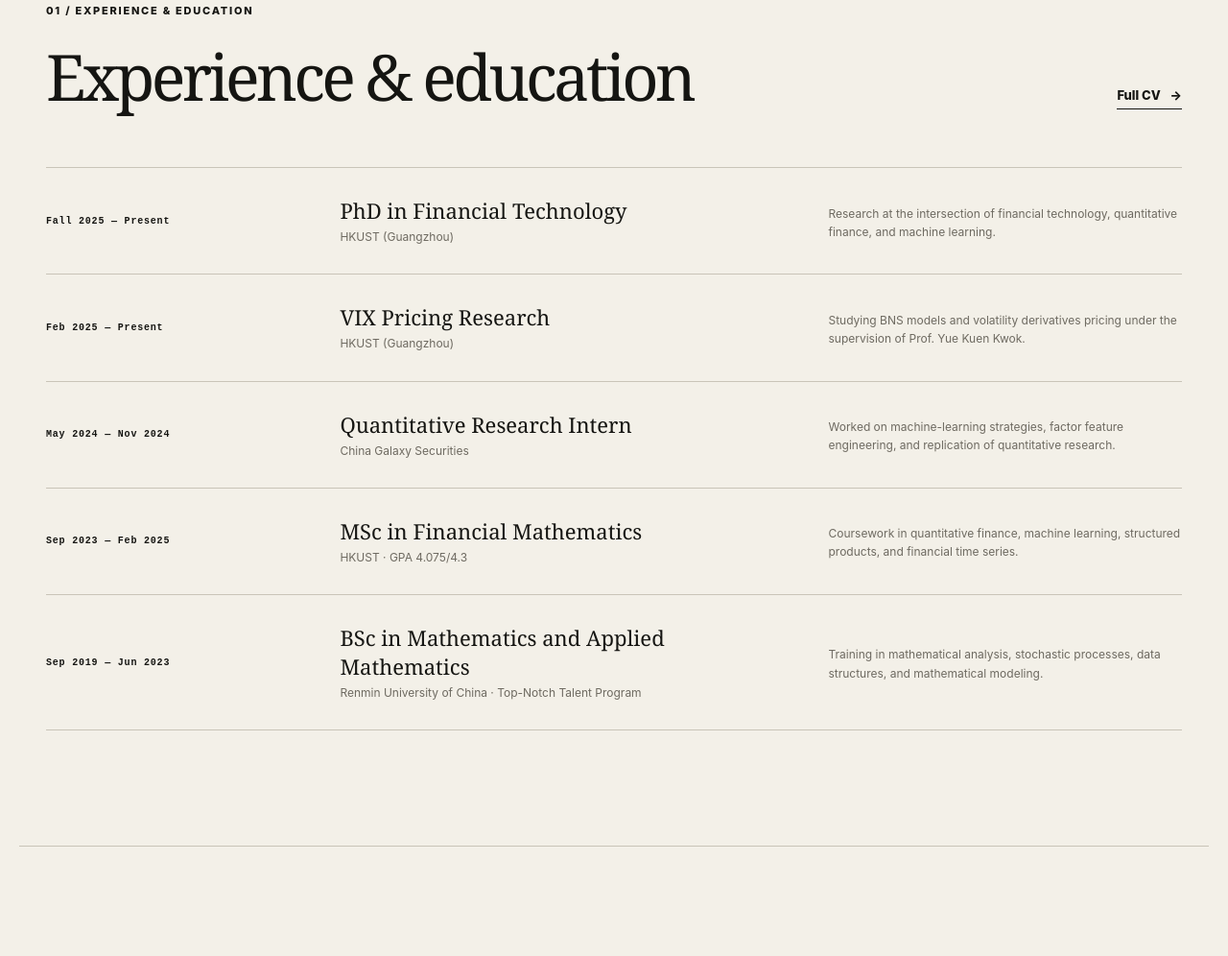
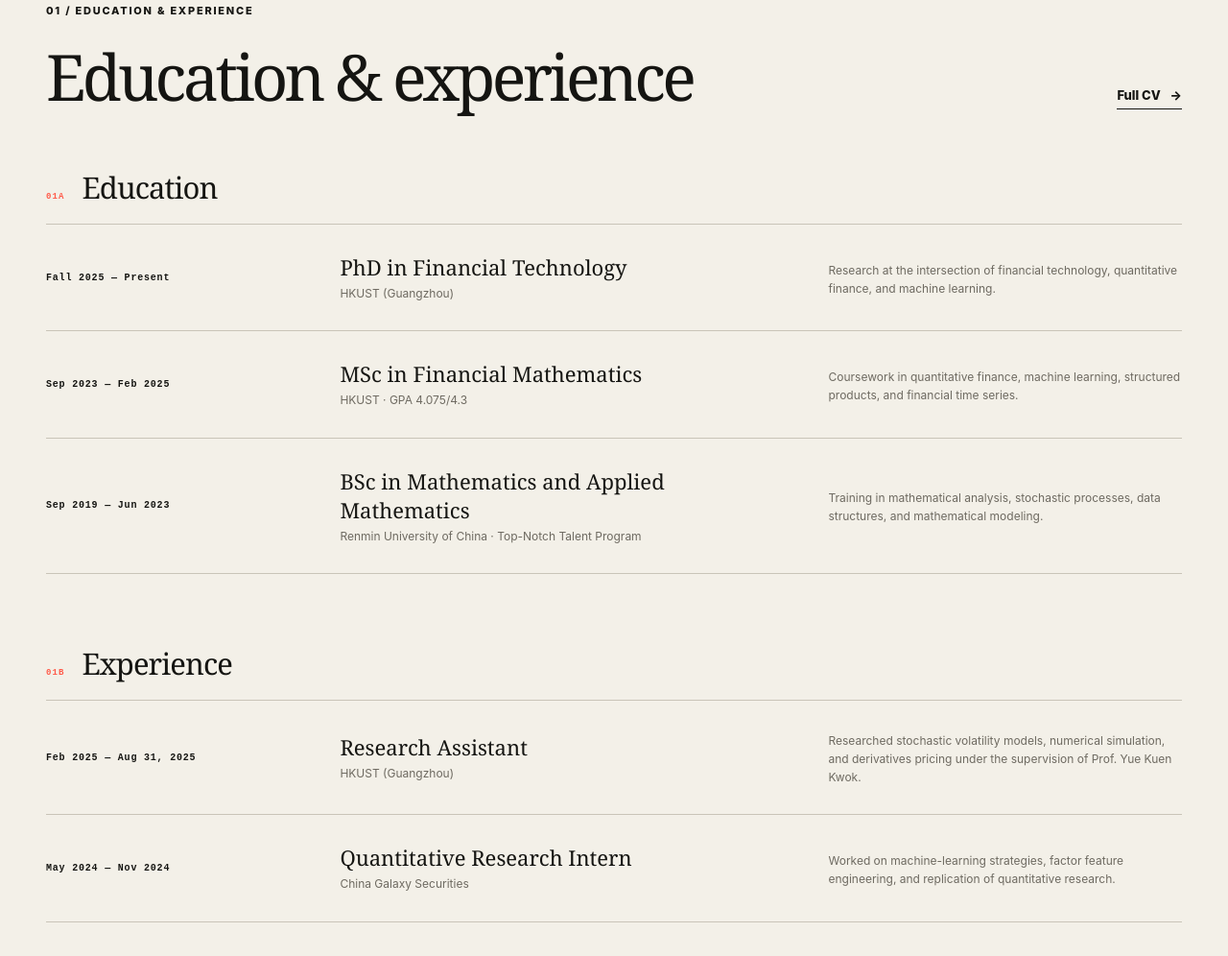
Before and after one commit to cxxxxxxhh/cxxxxxxhh.github.io, a plain HTML site: page index.html in a window 1280 px wide. Shown: the part 1036-2032 px from the top of the page at 96% size. Drawn offline with Linux system fonts and the light colour scheme.

Commit message:
Separate education and experience sections

```diff
--- a/index.html
+++ b/index.html
@@ -19,7 +19,7 @@
       </a>
 
       <nav class="desktop-nav" aria-label="Main navigation">
-        <a href="#experience">Experience</a>
+        <a href="#experience">Education</a>
         <a href="#work">Projects</a>
         <a href="#publications">Publications</a>
         <a href="#about">About</a>
@@ -39,7 +39,7 @@
 
     <div class="mobile-menu" aria-hidden="true">
       <nav aria-label="Mobile navigation">
-        <a href="#experience"><span>01</span>Experience</a>
+        <a href="#experience"><span>01</span>Education & Experience</a>
         <a href="#work"><span>02</span>Projects</a>
         <a href="#publications"><span>03</span>Publications</a>
         <a href="#about"><span>04</span>About</a>
@@ -84,15 +84,23 @@
 
       <section class="section experience-section" id="experience">
         <div class="section-heading reveal">
-          <div><p class="section-number">01 / EXPERIENCE & EDUCATION</p><h2>Experience & education</h2></div>
+          <div><p class="section-number">01 / EDUCATION & EXPERIENCE</p><h2>Education & experience</h2></div>
           <a class="text-link" href="resume.html">Full CV <span>→</span></a>
         </div>
-        <div class="timeline reveal">
-          <article><time>Fall 2025 — Present</time><div><h3>PhD in Financial Technology</h3><p>HKUST (Guangzhou)</p></div><span>Research at the intersection of financial technology, quantitative finance, and machine learning.</span></article>
-          <article><time>Feb 2025 — Present</time><div><h3>VIX Pricing Research</h3><p>HKUST (Guangzhou)</p></div><span>Studying BNS models and volatility derivatives pricing under the supervision of Prof. Yue Kuen Kwok.</span></article>
-          <article><time>May 2024 — Nov 2024</time><div><h3>Quantitative Research Intern</h3><p>China Galaxy Securities</p></div><span>Worked on machine-learning strategies, factor feature engineering, and replication of quantitative research.</span></article>
-          <article><time>Sep 2023 — Feb 2025</time><div><h3>MSc in Financial Mathematics</h3><p>HKUST · GPA 4.075/4.3</p></div><span>Coursework in quantitative finance, machine learning, structured products, and financial time series.</span></article>
-          <article><time>Sep 2019 — Jun 2023</time><div><h3>BSc in Mathematics and Applied Mathematics</h3><p>Renmin University of China · Top-Notch Talent Program</p></div><span>Training in mathematical analysis, stochastic processes, data structures, and mathematical modeling.</span></article>
+        <div class="timeline-block reveal">
+          <div class="timeline-block-heading"><span>01A</span><h3>Education</h3></div>
+          <div class="timeline">
+            <article><time>Fall 2025 — Present</time><div><h3>PhD in Financial Technology</h3><p>HKUST (Guangzhou)</p></div><span>Research at the intersection of financial technology, quantitative finance, and machine learning.</span></article>
+            <article><time>Sep 2023 — Feb 2025</time><div><h3>MSc in Financial Mathematics</h3><p>HKUST · GPA 4.075/4.3</p></div><span>Coursework in quantitative finance, machine learning, structured products, and financial time series.</span></article>
+            <article><time>Sep 2019 — Jun 2023</time><div><h3>BSc in Mathematics and Applied Mathematics</h3><p>Renmin University of China · Top-Notch Talent Program</p></div><span>Training in mathematical analysis, stochastic processes, data structures, and mathematical modeling.</span></article>
+          </div>
+        </div>
+        <div class="timeline-block reveal">
+          <div class="timeline-block-heading"><span>01B</span><h3>Experience</h3></div>
+          <div class="timeline">
+            <article><time>Feb 2025 — Aug 31, 2025</time><div><h3>Research Assistant</h3><p>HKUST (Guangzhou)</p></div><span>Researched stochastic volatility models, numerical simulation, and derivatives pricing under the supervision of Prof. Yue Kuen Kwok.</span></article>
+            <article><time>May 2024 — Nov 2024</time><div><h3>Quantitative Research Intern</h3><p>China Galaxy Securities</p></div><span>Worked on machine-learning strategies, factor feature engineering, and replication of quantitative research.</span></article>
+          </div>
         </div>
       </section>
 
--- a/styles.css
+++ b/styles.css
@@ -112,6 +112,8 @@ h1 { margin: 0; font-family: Georgia, "Noto Serif SC", serif; font-size: clamp(5
 .about-layout { display: grid; grid-template-columns: .75fr 1.25fr; gap: 10%; align-items: center; }
 .portrait-card { position: relative; }.portrait-placeholder { aspect-ratio: .82; background: #22221f; overflow: hidden; display: grid; place-items: center; position: relative; }.portrait-placeholder::before { content: ""; width: 80%; aspect-ratio: 1; background: var(--coral); border-radius: 50%; position: absolute; filter: blur(2px); }.portrait-placeholder::after { content: ""; position: absolute; width: 42%; height: 54%; bottom: -5%; background: var(--yellow); border-radius: 50% 50% 10% 10%; box-shadow: 0 -110px 0 -25px var(--yellow); }.portrait-placeholder span { position: relative; z-index: 2; color: var(--ink); font: 700 38px Georgia; margin-top: -8%; }.portrait-card > p { margin: 13px 0 0; font: 700 9px/1.5 monospace; letter-spacing: .1em; }.portrait-card svg { position: absolute; width: 110px; right: -65px; bottom: 5px; fill: none; stroke: var(--ink); stroke-width: 2; }
 .about-copy h2 { margin-bottom: 40px; }.about-columns { display: grid; grid-template-columns: 1fr 1fr; gap: 32px; color: var(--muted); font-size: 14px; }.about-columns p { margin: 0; }.skills { margin-top: 55px; border-top: 1px solid var(--line); }.skills > div { padding: 20px 0; border-bottom: 1px solid var(--line); display: grid; grid-template-columns: 50px 1fr 1fr; align-items: center; }.skills span { font: 700 10px monospace; color: var(--coral); }.skills b { font: 500 18px Georgia; }.skills p { color: var(--muted); font-size: 12px; margin: 0; }
+.timeline-block + .timeline-block { margin-top: 72px; }
+.timeline-block-heading { display: flex; align-items: baseline; gap: 18px; margin-bottom: 17px; }.timeline-block-heading span { color: var(--coral); font: 800 9px monospace; letter-spacing: .12em; }.timeline-block-heading h3 { margin: 0; font: 500 31px Georgia, serif; letter-spacing: -.03em; }
 .timeline { border-top: 1px solid var(--line); }.timeline article { display: grid; grid-template-columns: .75fr 1.3fr 1fr; gap: 30px; padding: 29px 0; border-bottom: 1px solid var(--line); align-items: center; transition: padding .2s; }.timeline article:hover { padding-left: 12px; }.timeline time { font: 700 10px monospace; letter-spacing: .08em; }.timeline h3 { margin: 0; font: 500 22px Georgia; }.timeline p, .timeline span { color: var(--muted); margin: 3px 0 0; font-size: 12px; }
 
 .contact-section { background: var(--ink); color: var(--bg); min-height: 570px; display: grid; place-items: center; padding: 100px 28px; position: relative; overflow: hidden; }.contact-inner { width: min(1184px, 100%); }.contact-inner h2 { margin: 0; font: 500 clamp(60px, 8vw, 112px)/.9 Georgia, "Noto Serif SC", serif; letter-spacing: -.065em; }.contact-inner h2 span { color: var(--coral); font-style: italic; }.contact-inner > p:not(.section-number) { color: #aaa79f; max-width: 430px; margin: 32px 0; }.contact-actions { display: flex; align-items: center; gap: 24px; }.button-light { background: var(--bg); color: var(--ink); border-color: var(--bg); }.button-light:hover { box-shadow: 5px 5px 0 var(--coral); }.copy-email { color: var(--bg); background: transparent; border: 0; border-bottom: 1px solid #777; padding: 7px 0; cursor: pointer; font-size: 12px; }.contact-sticker { position: absolute; right: 5%; top: 16%; width: 145px; height: 145px; background: var(--yellow); color: var(--ink); border-radius: 50%; display: grid; place-content: center; text-align: center; font: 900 13px/1.4 monospace; transform: rotate(10deg); }
```
Also changed, not shown: resume.html (+3 -7 lines).
